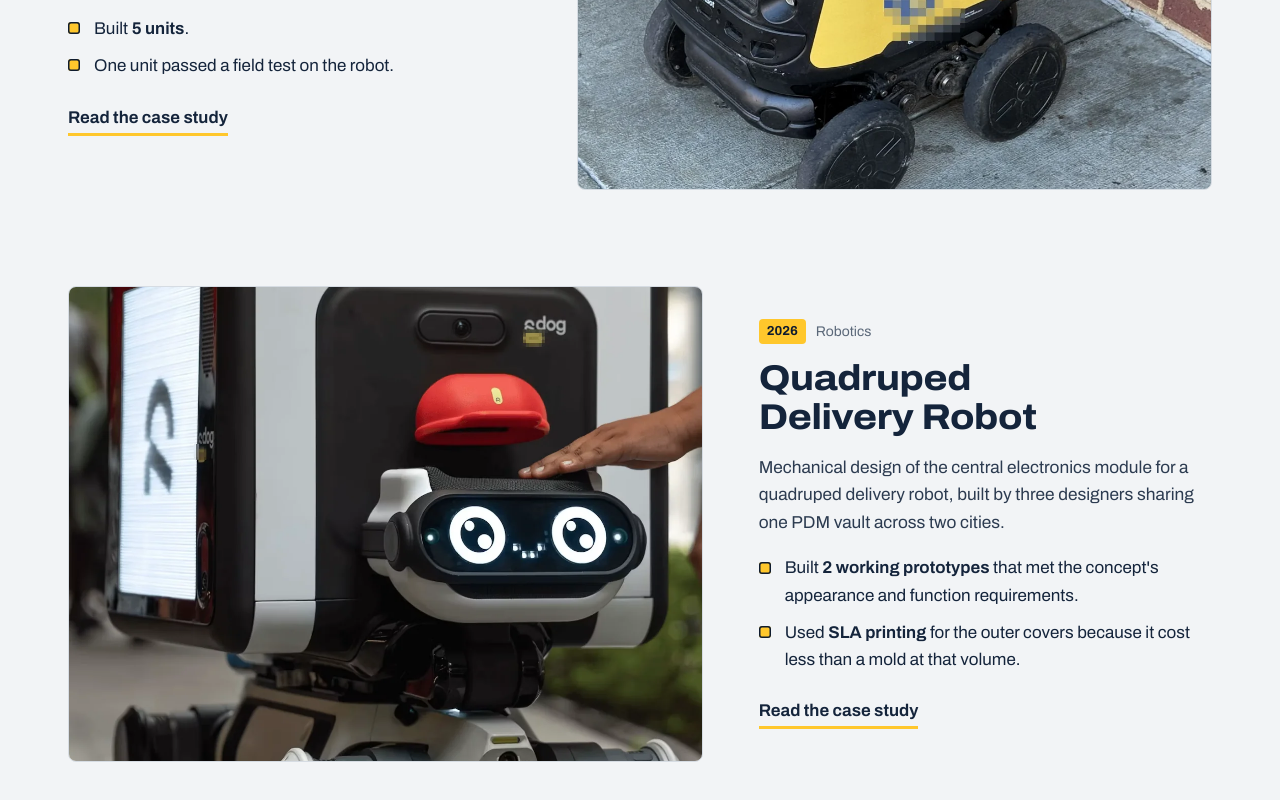
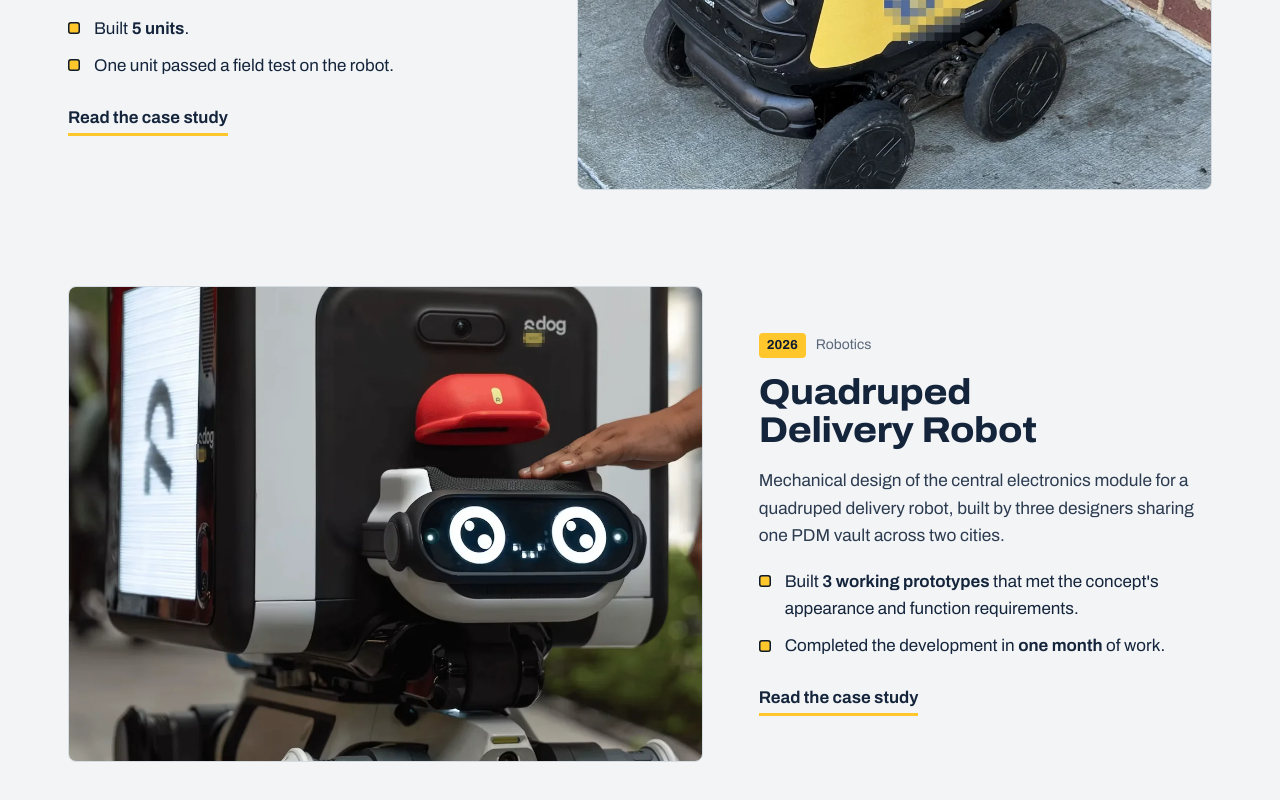
Before and after one commit to JohnNovoa/portfolio, a plain HTML site: page index.html in a window 1280 px wide. Shown: the part 1946-2746 px from the top of the page. Drawn offline with Linux system fonts and the light colour scheme.

Commit message:
Correct quadruped prototype count and simplify prototype results
Quadruped: 3 prototypes. Both projects: one month of development,
processes chosen for the unit count, no mold comparison.

Co-Authored-By: Claude Opus 5.5 <noreply@anthropic.com>

```diff
--- a/index.html
+++ b/index.html
@@ -90,7 +90,7 @@
         <p class="meta"><span class="year">2026</span>Robotics</p>
         <h3><a href="projects/quadruped-delivery-robot.html">Quadruped Delivery Robot</a></h3>
         <p class="feature-desc">Mechanical design of the central electronics module for a quadruped delivery robot, built by three designers sharing one PDM vault across two cities.</p>
-        <ul class="ticks"><li>Built <strong>2 working prototypes</strong> that met the concept&#x27;s appearance and function requirements.</li><li>Used <strong>SLA printing</strong> for the outer covers because it cost less than a mold at that volume.</li></ul>
+        <ul class="ticks"><li>Built <strong>3 working prototypes</strong> that met the concept&#x27;s appearance and function requirements.</li><li>Completed the development in <strong>one month</strong> of work.</li></ul>
         <a class="more" href="projects/quadruped-delivery-robot.html">Read the case study<span class="sr"> about Quadruped Delivery Robot</span></a>
       </div>
     </article>
@@ -102,7 +102,7 @@
         <p class="meta"><span class="year">2026</span>Robotics</p>
         <h3><a href="projects/mobile-humanoid-robot.html">Mobile Humanoid Robot</a></h3>
         <p class="feature-desc">Mechanical design of a mobile humanoid service robot, from an industrial design concept to two working units.</p>
-        <ul class="ticks"><li>Built and assembled <strong>2 working units</strong> for testing.</li><li>Picked the material, process and assembly method of each part for a 2-unit run, with <strong>3D printing</strong> where it cost less than a mold.</li></ul>
+        <ul class="ticks"><li>Built and assembled <strong>2 working units</strong> for testing.</li><li>Completed the development in <strong>one month</strong> of work.</li></ul>
         <a class="more" href="projects/mobile-humanoid-robot.html">Read the case study<span class="sr"> about Mobile Humanoid Robot</span></a>
       </div>
     </article>
```
Also changed, not shown: projects/mobile-humanoid-robot.html (+1 -1 lines), projects/quadruped-delivery-robot.html (+1 -1 lines).
